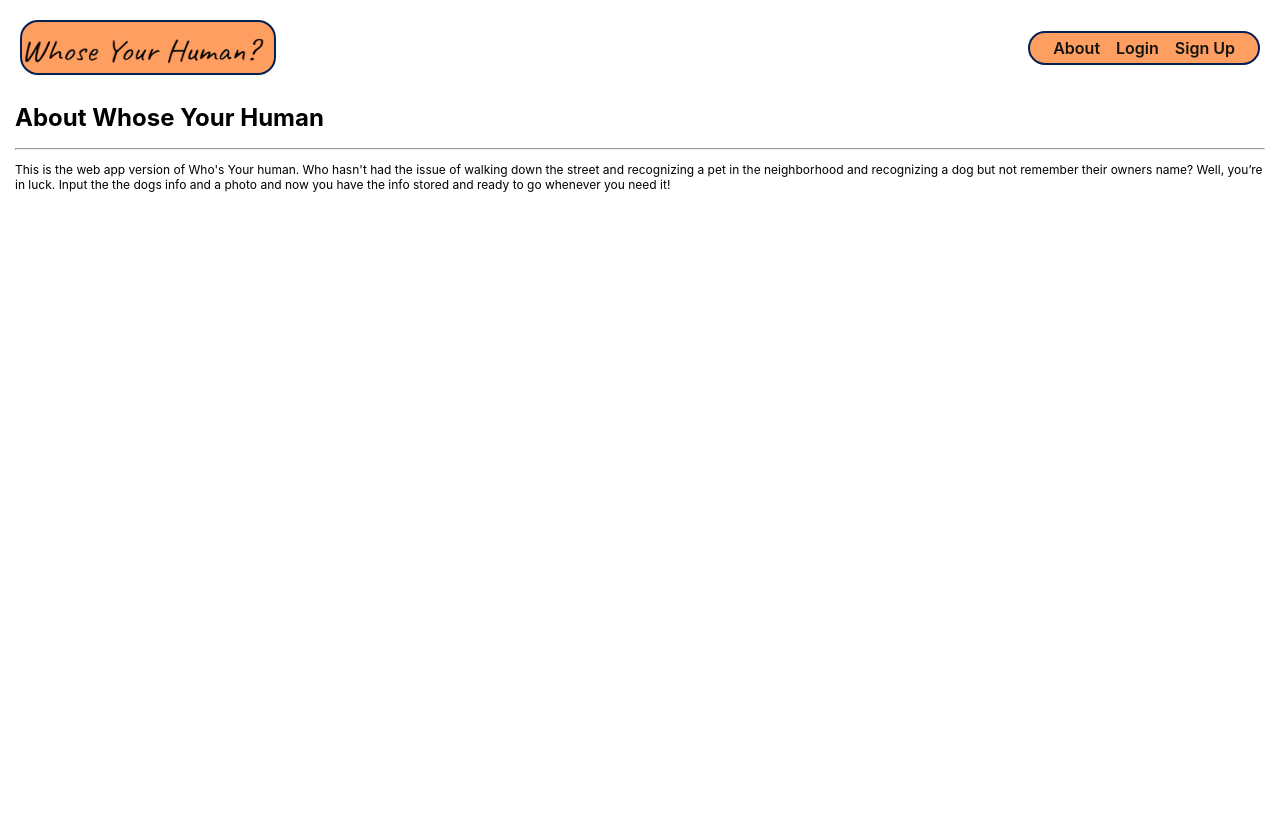
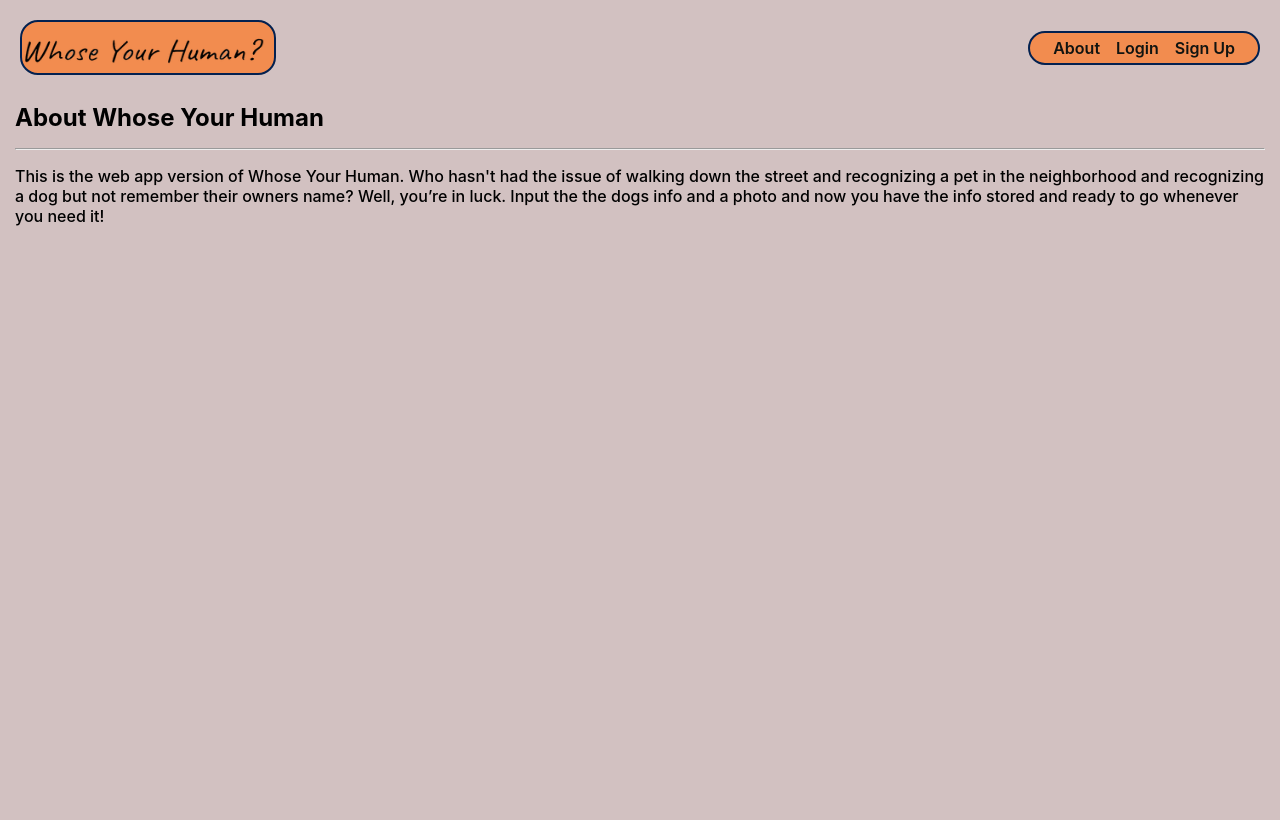
Before and after one commit to mlmirk/whos_your_human, a Django app: page /about/ in a window 1280 px wide. Run offline with Django 3.2, Linux system fonts and the light colour scheme.

Commit message:
backround images and colors

```diff
--- /dev/null
+++ b/main_app/static/css/about.css
@@ -0,0 +1,7 @@
+body{
+  background: rgb(210, 193, 193);
+}
+p{
+  font-size: medium;
+  font-weight: 500;
+}
--- a/main_app/static/css/base.css
+++ b/main_app/static/css/base.css
@@ -45,6 +45,10 @@ body {
   --font-l: 1.8rem;
   --font-reg: 1.6rem;
   --card-border-radius: 6px;
+
+  background: url('../images/main-backround.jpeg') no-repeat center center fixed;
+  background-size: cover;
+
 }
 
 header {
--- a/main_app/static/css/form.css
+++ b/main_app/static/css/form.css
@@ -1,3 +1,6 @@
+body{
+  background: rgb(210, 193, 193);
+}
 .form-container {
   display: flex;
   flex-direction: column;
--- a/main_app/static/css/pet-detail.css
+++ b/main_app/static/css/pet-detail.css
@@ -1,3 +1,6 @@
+body{
+  background: rgb(210, 193, 193);
+}
 .pet-container {
   padding: 35px 30px;
   display: flex;
--- a/main_app/static/css/pet-index.css
+++ b/main_app/static/css/pet-index.css
@@ -10,6 +10,7 @@
   margin: 10px;
   border: var(--borders);
   box-shadow: var(--card-box-shadow);
+  background: rgba(255, 117, 31, .9);
 }
 
 .card-content {
--- a/main_app/templates/about.html
+++ b/main_app/templates/about.html
@@ -1,5 +1,8 @@
 {% extends 'base.html' %}
-
+{% load static %}
+{% block head %}
+<link rel="stylesheet" type="text/css" href="{% static 'css/about.css' %}"/>
+{% endblock %}
 
 
 {% block content %}
@@ -8,7 +11,7 @@
   <h1>About Whose Your Human</h1>
   <hr>
   <p>
-This is the web app version of Who's Your human. Who hasn't had the issue of walking down the street and recognizing a pet in the neighborhood and recognizing a dog but not remember their owners name? Well, you’re in luck. Input the the dogs info and a photo and now you have the info stored and ready to go whenever you need it!
+This is the web app version of Whose Your Human. Who hasn't had the issue of walking down the street and recognizing a pet in the neighborhood and recognizing a dog but not remember their owners name? Well, you’re in luck. Input the the dogs info and a photo and now you have the info stored and ready to go whenever you need it!
   </p>
-  </>
+  </div>
 {% endblock %}
--- a/main_app/templates/pets/index.html
+++ b/main_app/templates/pets/index.html
@@ -35,6 +35,7 @@
           >
           {% endif %}
         </div>
+        <hr>
         <h2 class="card-title">{{ p.name }}</h2>
             <ul>
             <li>{{p.parent1}} </li>
```
Also changed, not shown: main_app/templates/main_app/pet_form.html (+1 -9 lines), main_app/static/images/main-backround.jpeg (added).
